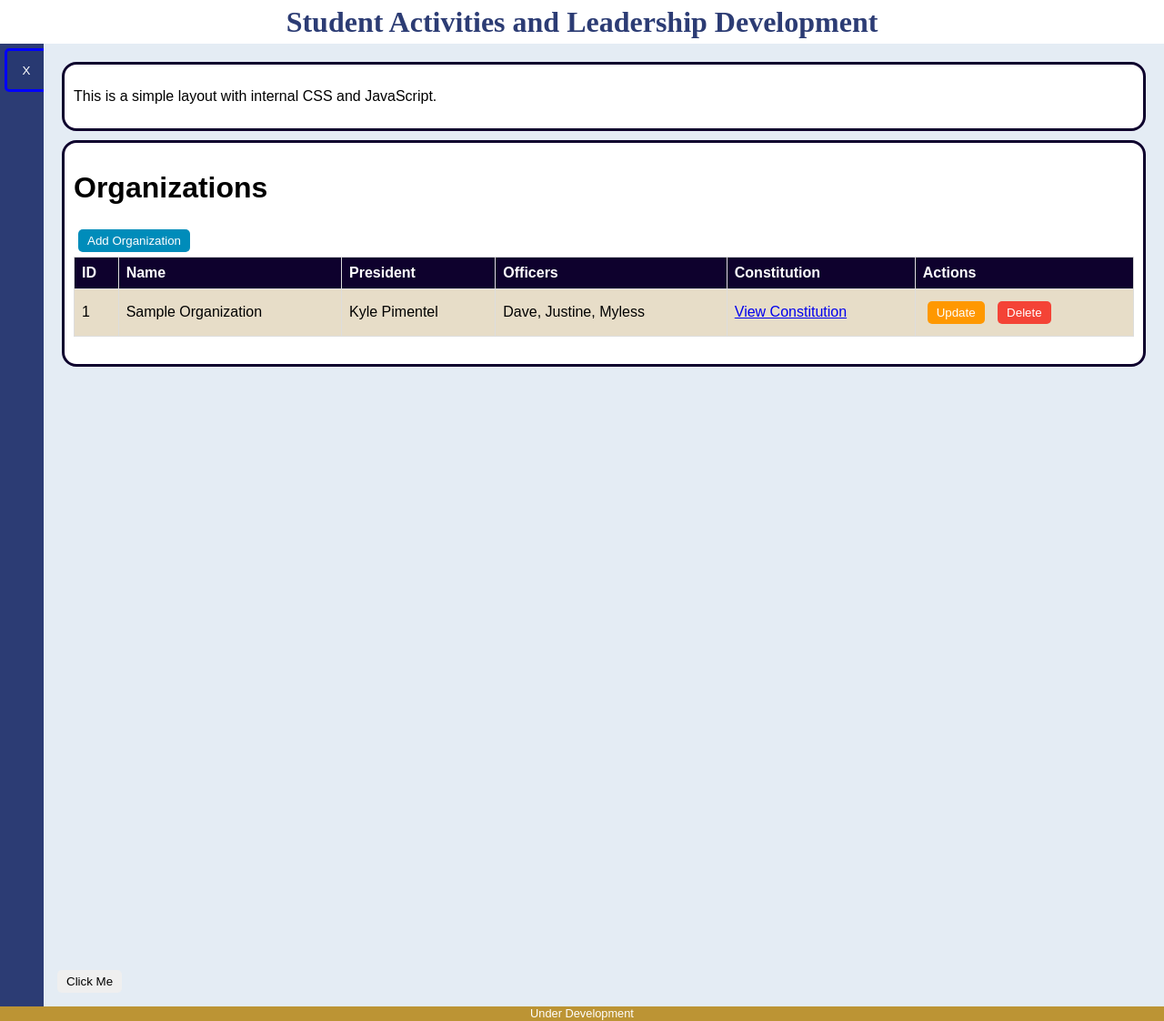
After one commit to DaveJustineGo/SACDEV, a Flask app: template templates/index copy.html in a window 1280 px wide. The commit adds this page. Shown: the whole page at 91% size. Run offline with Flask 3, Linux system fonts and the light colour scheme; the template is opened without the code that fills it, so the values that code supplies are empty.

Commit message:
flasking 4

```diff
--- a/app.py
+++ b/app.py
@@ -1,39 +1,53 @@
-from flask import Flask, render_template
-from flask_sqlalchemy import SQLAlchemy
-from flask_migrate import Migrate
+from flask import Flask, jsonify, request, render_template
+import json
 
 app = Flask(__name__)
-app.config['SQLALCHEMY_DATABASE_URI'] = 'mysql+pymysql://username:password@localhost/xu_sacdev'
-app.config['SQLALCHEMY_TRACK_MODIFICATIONS'] = False
 
-db = SQLAlchemy(app)
-migrate = Migrate(app, db)
+# In-memory storage (can be replaced with a JSON file)
+organizations = [
+    {"id": 1, "name": "Sample Organization", "president": "Kyle Pimentel", "officers": "Dave, Justine, Myless", "constitution": "Link to Constitution"}
+]
 
-# Organization Model
-class Organization(db.Model):
-    id = db.Column(db.Integer, primary_key=True, autoincrement=True)
-    name = db.Column(db.String(255), nullable=False)
-    president = db.Column(db.String(255), nullable=False)
-    constitution = db.Column(db.Text, nullable=True)
-
-# Student Leader Model
-class StudentLeader(db.Model):
-    id = db.Column(db.Integer, primary_key=True, autoincrement=True)
-    name = db.Column(db.String(255), nullable=False)
-    position = db.Column(db.String(255), nullable=False)
-    organization_id = db.Column(db.Integer, db.ForeignKey('organization.id'), nullable=False)
-
-# Student Document Model
-class StudentDocument(db.Model):
-    id = db.Column(db.Integer, primary_key=True, autoincrement=True)
-    name = db.Column(db.String(255), nullable=False)
-    file_type = db.Column(db.String(255), nullable=False)
-    data = db.Column(db.LargeBinary, nullable=False)
-
-
+# Home route to serve HTML
 @app.route('/')
 def home():
     return render_template('index.html')
 
+# GET all organizations
+@app.route('/organizations', methods=['GET'])
+def get_organizations():
+    return jsonify(organizations)
+
+# CREATE a new organization
+@app.route('/organizations', methods=['POST'])
+def add_organization():
+    data = request.json
+    new_org = {
+        "id": len(organizations) + 1,
+        "name": data["name"],
+        "president": data["president"],
+        "officers": data["officers"],
+        "constitution": data["constitution"]
+    }
+    organizations.append(new_org)
+    return jsonify(new_org), 201
+
+# UPDATE an organization
+@app.route('/organizations/<int:org_id>', methods=['PUT'])
+def update_organization(org_id):
+    data = request.json
+    for org in organizations:
+        if org["id"] == org_id:
+            org.update(data)
+            return jsonify(org)
+    return jsonify({"error": "Organization not found"}), 404
+
+# DELETE an organization
+@app.route('/organizations/<int:org_id>', methods=['DELETE'])
+def delete_organization(org_id):
+    global organizations
+    organizations = [org for org in organizations if org["id"] != org_id]
+    return jsonify({"message": "Deleted successfully"})
+
 if __name__ == '__main__':
-    app.run(host='0.0.0.0', port=5000, debug=True)
+    app.run(debug=True)
--- /dev/null
+++ b/templates/index copy.html
@@ -0,0 +1,184 @@
+<!DOCTYPE html>
+<html lang="en">
+<head>
+    <meta charset="UTF-8">
+    <meta name="viewport" content="width=device-width, initial-scale=1.0">
+    <title>Simple Layout</title>
+    <style>
+
+/*      Colors
+
+        #0e012d = very dark blue
+        #f6002d = red
+        #e7ddc8 = beige/Dirty White
+        #bc9434 = Xavier Bronze
+        #2c3c74 = Xavier Blue
+ */
+        body {
+            margin: 0;
+            font-family: Arial, sans-serif;
+            display: flex;
+            flex-direction: column;
+            height: 100vh;
+        }
+
+        header {
+            height: 3rem;
+            background: #ffffff;
+            color: #2c3c74;
+            text-align: center;
+            font-size: 2rem;
+            font-weight: bold;
+            line-height: 3rem;
+            font-family:'Times New Roman', Times, serif;
+        }
+
+        .container {
+            display: flex;
+            flex: 1;
+            overflow: hidden;
+        }
+
+        .sidebar {
+            width: 3rem;
+            background: #2c3c74;
+            color: white;
+            text-align: left;
+            overflow-x: hidden;
+            overflow-y: auto;
+        }
+
+        .content {
+            flex: 1;
+            padding: 10px;
+            overflow: auto;
+        }
+
+        .contain1 {
+            border-style: solid;
+            border-color: #0e012d;
+            border-radius: 1rem;
+            background-color: #ffffff;
+            flex: 1;
+            padding: 10px;
+            margin: 10px;
+        }
+
+        footer {
+            height: 1rem;
+            background: #bc9434;
+            color: white;
+            text-align: center;
+            line-height: 1rem;
+            font-size: 0.8rem;
+        }
+
+
+        table { width: 100%; border-collapse: collapse; margin-bottom: 20px; background: #e7ddc8; }
+        th, td { border: 1px solid #ddd; padding: 8px; text-align: left; }
+        th { background-color: #0e012d; color: white; }
+        button { margin: 5px; padding: 5px 10px; cursor: pointer; border: none; border-radius: 5px; }
+        .add-btn { background-color: #008CBA; color: white; }
+        .delete-btn { background-color: #f44336; color: white; }
+        .update-btn { background-color: #ff9800; color: white; }
+
+    </style>
+    <script> // javascript below
+        function showAlert() {
+            alert("Work in Progress!");
+        }
+
+        function toggleSidebar() {
+
+            var sidebar = document.querySelector('.sidebar');
+            if (sidebar.style.width === '10rem') {
+            sidebar.style.width = '3rem';
+            } else {
+            sidebar.style.width = '10rem';
+            }
+        }
+
+        function addEntry(tableId) {
+            const table = document.getElementById(tableId);
+            const newRow = table.insertRow(-1);
+            for (let i = 0; i < table.rows[0].cells.length; i++) {
+                let cell = newRow.insertCell(i);
+                if (i === table.rows[0].cells.length - 1) {
+                    cell.innerHTML = '<button class="update-btn" onclick="updateEntry(this)">Update</button> ' +
+                                     '<button class="delete-btn" onclick="deleteEntry(this)">Delete</button>';
+                } else {
+                    if (i == 0) {
+                    cell.innerHTML = '<input type="text" size="3">';
+                    } else {
+                    cell.innerHTML = '<input type="text">';
+                    }
+                }
+            }
+        }
+
+        function deleteEntry(btn) {
+            const row = btn.parentNode.parentNode;
+            row.parentNode.removeChild(row);
+        }
+
+        function updateEntry(btn) {
+            const row = btn.parentNode.parentNode;
+            const cells = row.getElementsByTagName('td');
+            for (let i = 0; i < cells.length - 1; i++) {
+                let cell = cells[i];
+                let input = document.createElement('input');
+                input.type = 'text';
+                input.value = cell.innerText;
+                cell.innerText = '';
+                cell.appendChild(input);
+            }
+        }
+    </script>
+</head>
+<!-- // BODY // -->
+<body>
+    <!-- HEADER -->
+    <header>Student Activities and Leadership Development</header>
+
+    <!-- ROOT CONTAINER -->
+    <div class="container">
+        <!-- SIDE BAR -->
+        <div class="sidebar">
+            <button onclick="toggleSidebar()" style="width: 3rem; height: 3rem; background-color: #283971; color: white; border:blue;border-style: solid;">X</button>
+
+        </div>
+        <!-- MAIN CONTENT -->
+        <div class="content" style="background-color: #e4ecf4;">
+            <div class="contain1">
+                <p>This is a simple layout with internal CSS and JavaScript.</p>
+            </div>
+            <div class="contain1">
+                <h1>Organizations</h1>
+                <button class="add-btn" onclick="addEntry('organizationsTable')">Add Organization</button>
+                <table id="organizationsTable">
+                    <tr>
+                        <th>ID</th>
+                        <th>Name</th>
+                        <th>President</th>
+                        <th>Officers</th>
+                        <th>Constitution</th>
+                        <th>Actions</th>
+                    </tr>
+                    <tr>
+                        <td>1</td>
+                        <td>Sample Organization</td>
+                        <td>Kyle Pimentel</td>
+                        <td>Dave, Justine, Myless</td>
+                        <td><a href="#">View Constitution</a></td>
+                        <td><button class="update-btn" onclick="updateEntry(this)">Update</button> <button class="delete-btn" onclick="deleteEntry(this)">Delete</button></td>
+                    </tr>
+                </table></div>
+            <br><br><br><br><br><br><br><br><br><br><br><br><br><br><br><br><br><br><br><br><br><br><br><br><br><br><br><br><br><br><br><br><br><br><br><br>
+            <button onclick="showAlert()">Click Me</button>
+        </div>
+    </div>
+
+    <footer>Under Development</footer>
+
+</body>
+</html>
```
Also changed, not shown: templates/index.html (+109 -68 lines).
